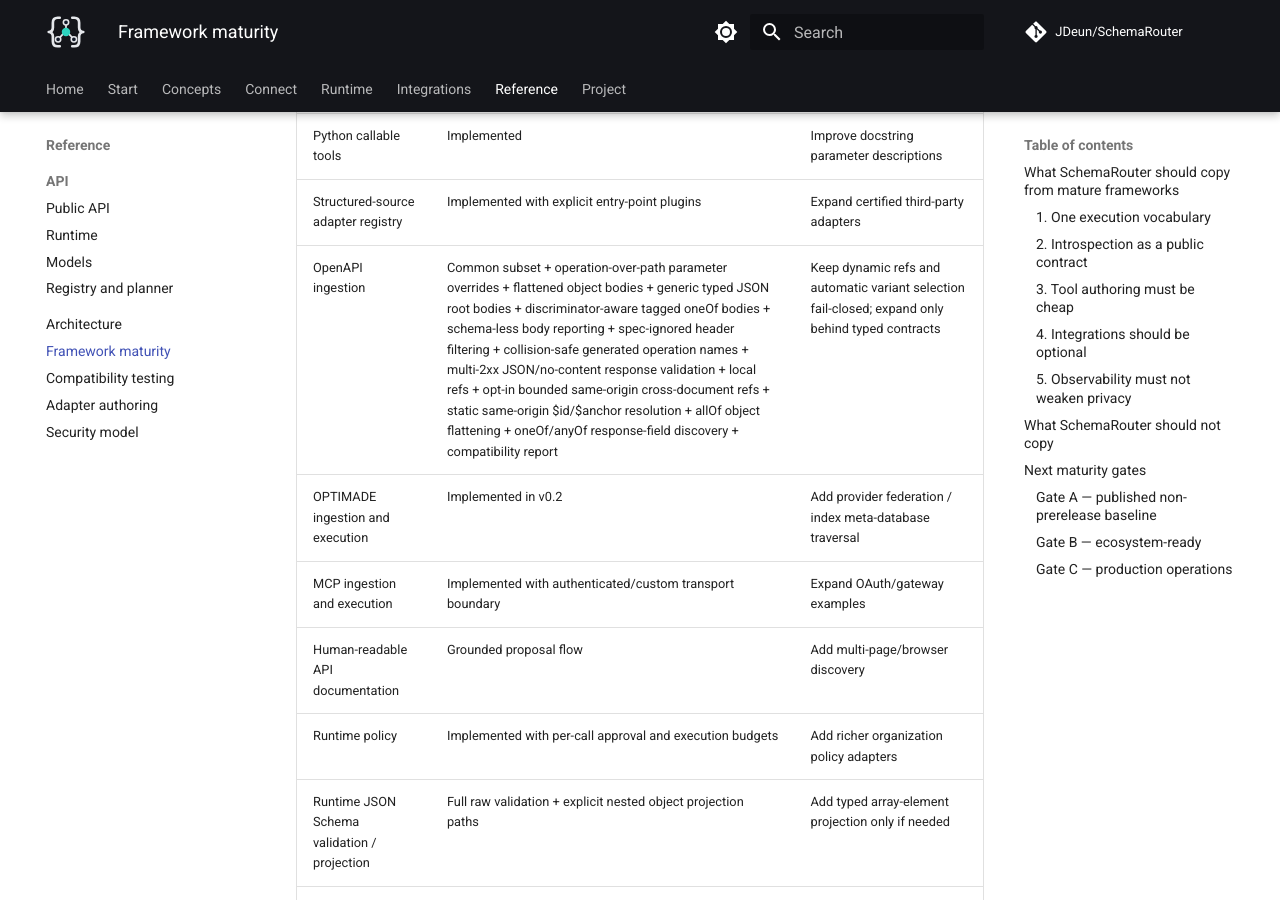
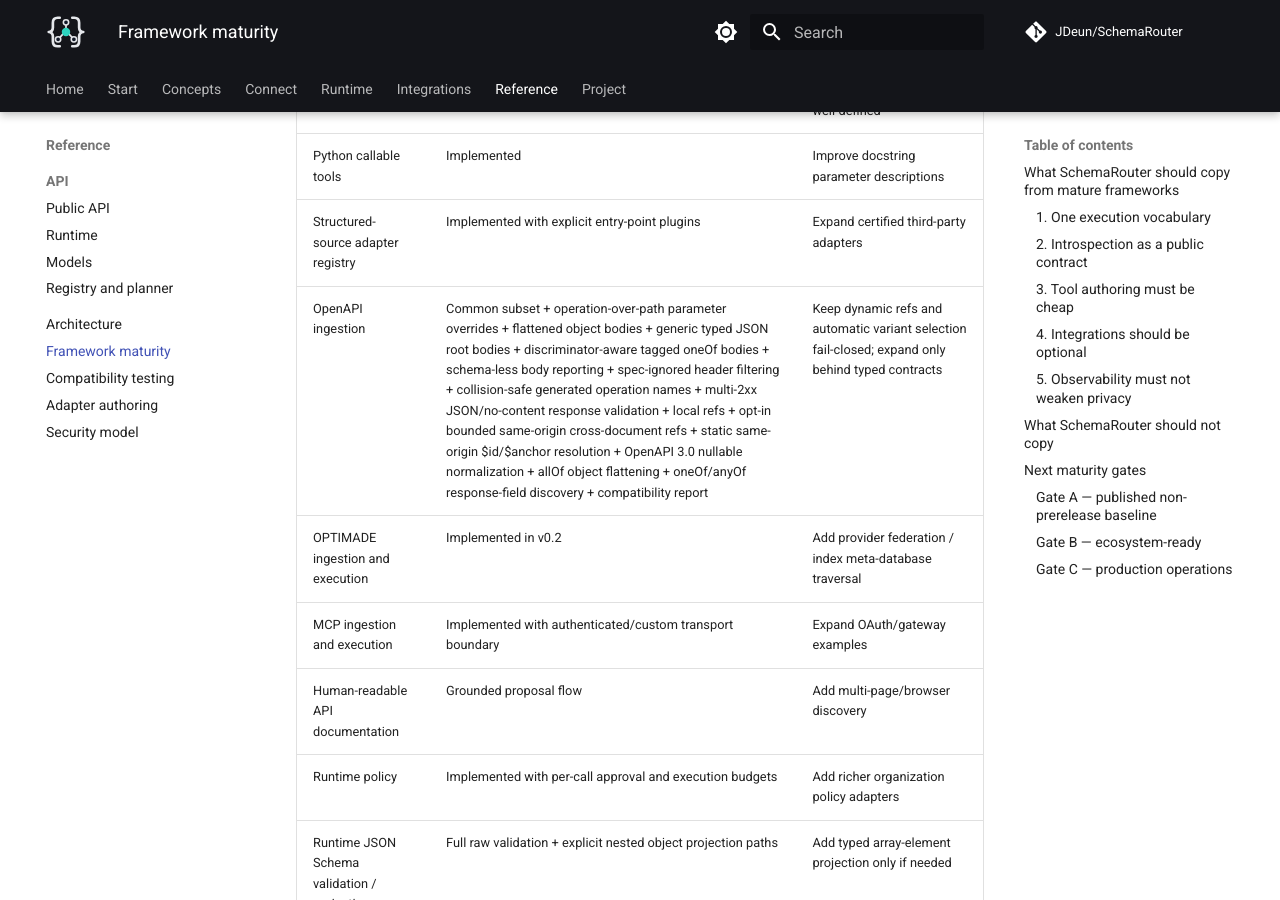
Before and after one commit to JDeun/SchemaRouter, an MkDocs documentation site: the page built from docs/framework-maturity.md, in a window 1280 px wide and 900 px high, scrolled down 961 px. Built offline with MkDocs 1.6.1 and Material for MkDocs 9.7.7, drawn with Linux system fonts in a browser that asks for light colours; comment, search, counter and statistics services are not loaded.

Commit message:
docs: record OpenAPI nullable maturity

```diff
--- a/docs/framework-maturity.md
+++ b/docs/framework-maturity.md
@@ -18,7 +18,7 @@
 | Retry policy | Read-only gate + explicit non-retryable invocation marker + built-in OpenAPI/OPTIMADE HTTP classification | Extend protocol-specific classifiers only where recovery semantics are well-defined |
 | Python callable tools | Implemented | Improve docstring parameter descriptions |
 | Structured-source adapter registry | Implemented with explicit entry-point plugins | Expand certified third-party adapters |
-| OpenAPI ingestion | Common subset + operation-over-path parameter overrides + flattened object bodies + generic typed JSON root bodies + discriminator-aware tagged oneOf bodies + schema-less body reporting + spec-ignored header filtering + collision-safe generated operation names + multi-2xx JSON/no-content response validation + local refs + opt-in bounded same-origin cross-document refs + static same-origin $id/$anchor resolution + allOf object flattening + oneOf/anyOf response-field discovery + compatibility report | Keep dynamic refs and automatic variant selection fail-closed; expand only behind typed contracts |
+| OpenAPI ingestion | Common subset + operation-over-path parameter overrides + flattened object bodies + generic typed JSON root bodies + discriminator-aware tagged oneOf bodies + schema-less body reporting + spec-ignored header filtering + collision-safe generated operation names + multi-2xx JSON/no-content response validation + local refs + opt-in bounded same-origin cross-document refs + static same-origin $id/$anchor resolution + OpenAPI 3.0 nullable normalization + allOf object flattening + oneOf/anyOf response-field discovery + compatibility report | Keep dynamic refs and automatic variant selection fail-closed; expand only behind typed contracts |
 | OPTIMADE ingestion and execution | Implemented in v0.2 | Add provider federation / index meta-database traversal |
 | MCP ingestion and execution | Implemented with authenticated/custom transport boundary | Expand OAuth/gateway examples |
 | Human-readable API documentation | Grounded proposal flow | Add multi-page/browser discovery |
```
